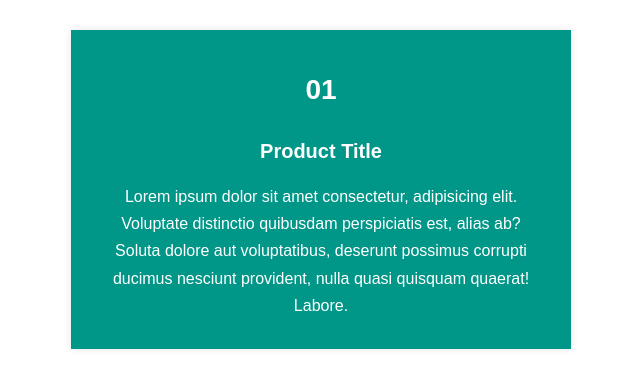
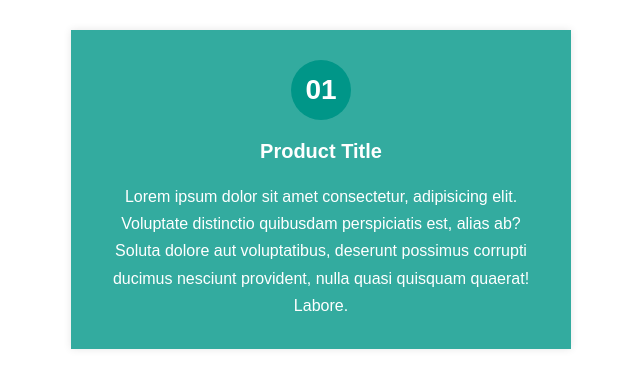
Before and after one commit to alhiane-hero/Fill-Element-Background-From-Other-Element, a plain HTML site: page index.html in a window 1280 px wide. In both pictures the pointer is over the element "01". Shown: the whole page, without its empty margins (319-959 px from the left). Drawn offline with Linux system fonts and the light colour scheme.

Commit message:
Reset Number Opacity

```diff
--- a/css/index.css
+++ b/css/index.css
@@ -60,7 +60,7 @@ body {
 
 .product:hover .number {
 
-    box-shadow: 0 0 0 400px #009688;
+    box-shadow: 0 0 0 400px rgb( 0 150 136 / 80% );
 
 }
 
```
